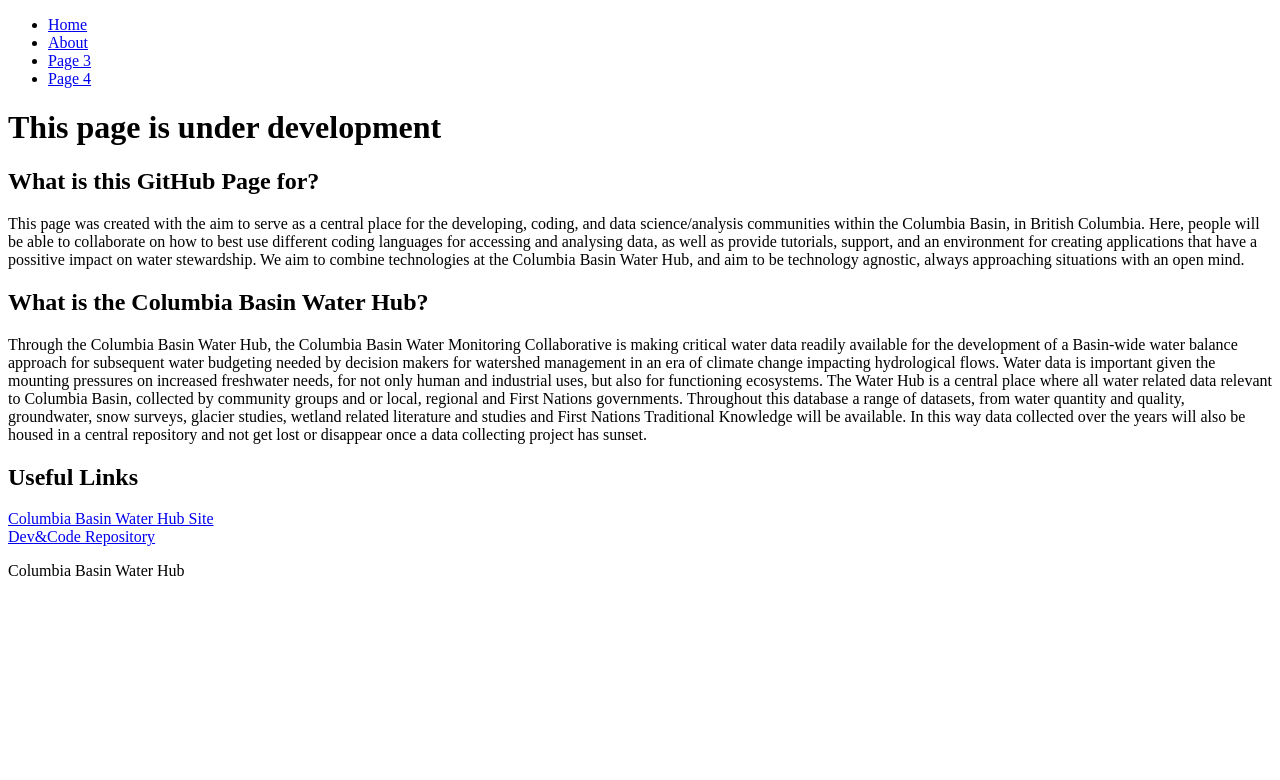
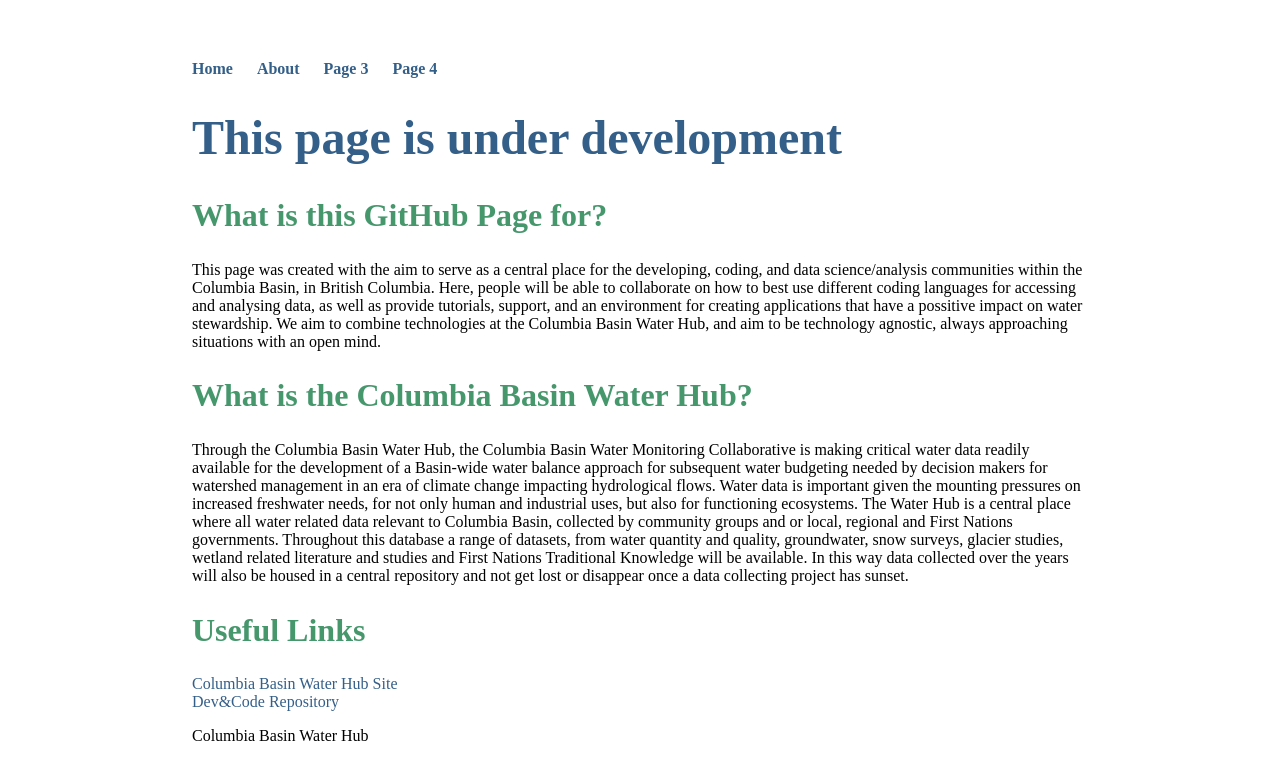
Before and after one commit to CBWaterHub/CBwaterHub_collaborative_dev, a Jekyll site: the page built from index.md, in a window 1280 px wide. Shown: the top 780 px of the page. Built offline with Jekyll 4.4.1, drawn with Linux system fonts in a browser that asks for light colours.

Commit message:
Update default.html

```diff
--- a/_layouts/default.html
+++ b/_layouts/default.html
@@ -3,7 +3,7 @@
 	<head>
 		<title>{{ page.title }}</title>
 		<!-- link to main stylesheet -->
-		<link rel="stylesheet" type="text/css" href="css/main.css">
+		<link rel="stylesheet" type="text/css" href="main.css">
 	</head>
 	<body>
 		<nav>
```
